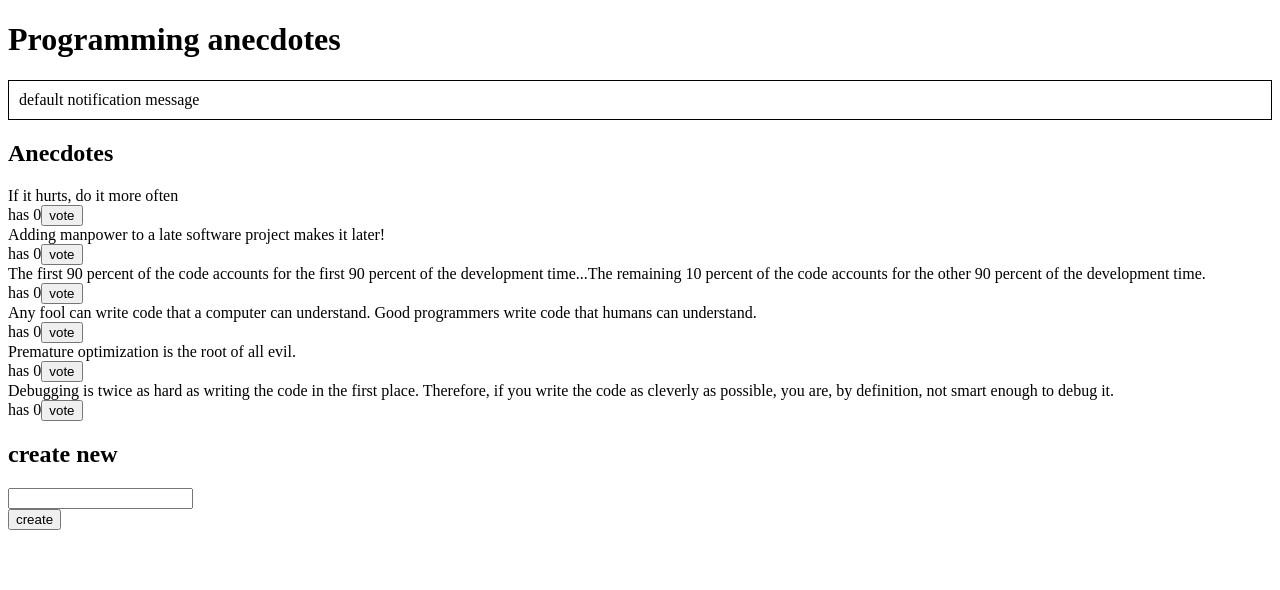
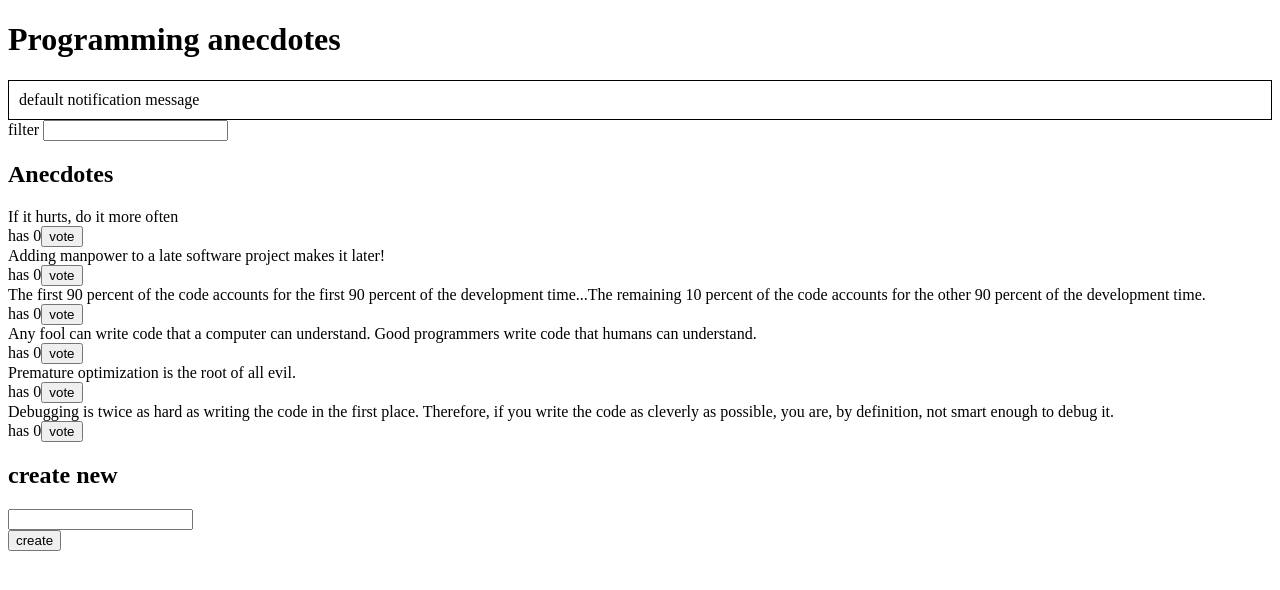
Before and after one commit to liamkar/fullstack-course, a React (Create React App) app in the folder 6-harkat/redux-anecdotes-v2/: page / in a window 1280 px wide. Shown: the top 590 px of the page. Built offline with nearby package versions, Linux system fonts and the light colour scheme.

Commit message:
6.5. add filter

```diff
--- a/6-harkat/redux-anecdotes-v2/src/App.js
+++ b/6-harkat/redux-anecdotes-v2/src/App.js
@@ -2,6 +2,7 @@ import React from 'react'
 import Notification from './components/Notification'
 import AnecdoteForm from './components/AnecdoteForm'
 import AnecdoteList from './components/AnecdoteList'
+import Filter from './components/Filter'
 
 class App extends React.Component {
 
@@ -11,6 +12,7 @@ class App extends React.Component {
       <div>
         <h1>Programming anecdotes</h1>
         <Notification store={this.props.store} />
+        <Filter store={this.props.store} />
         <AnecdoteList store={this.props.store} />
         <AnecdoteForm store={this.props.store} />
       </div>
--- a/6-harkat/redux-anecdotes-v2/src/components/AnecdoteList.js
+++ b/6-harkat/redux-anecdotes-v2/src/components/AnecdoteList.js
@@ -14,25 +14,28 @@ class AnecdoteList extends React.Component {
     setTimeout(() => {
       this.props.store.dispatch(notificationRemove())
     }, 5000)
-
-
-    /*
-    this.props.store.dispatch({
-      type: 'CREATE',
-      content
-    })
-    */
-
-    //e.target.anecdote.value = ''
   }
 
 
   render() {
-    const anecdotes = this.props.store.getState().anecdotes
+    const anecdotesToShow = () => {
+      const { anecdotes, filter } = this.props.store.getState()
+      if (!filter) {
+        return anecdotes
+      }
+
+      console.log('just before filtering the anecdotes')
+      console.log('filter is',filter)
+      const result = anecdotes.filter(anecdote => anecdote.content.includes(filter) )
+
+      return result
+    }
+
+
     return (
       <div>
         <h2>Anecdotes</h2>
-        {anecdotes.sort((a, b) => b.votes - a.votes).map(anecdote =>
+        {anecdotesToShow().sort((a, b) => b.votes - a.votes).map(anecdote =>
           <div key={anecdote.id}>
             <div name="name">
               {anecdote.content}
--- /dev/null
+++ b/6-harkat/redux-anecdotes-v2/src/components/Filter.js
@@ -0,0 +1,29 @@
+import React from 'react'
+
+/*
+import { anecdoteVote } from './../reducers/anecdoteReducer'
+import { notificationSetting } from './../reducers/notificationReducer'
+import { notificationRemove } from './../reducers/notificationReducer'
+*/
+
+import { filterChange } from './../reducers/filterReducer'
+
+class Filter extends React.Component {
+    handleChange = (event) => {
+      // input-kentän arvo muuttujassa event.target.value
+      this.props.store.dispatch(filterChange(event.target.value))
+    }
+    render() {
+      const style = {
+        marginBottom: 10
+      }
+
+      return (
+        <div style={style}>
+          filter <input onChange={this.handleChange}/>
+        </div>
+      )
+    }
+  }
+
+export default Filter
--- a/6-harkat/redux-anecdotes-v2/src/index.js
+++ b/6-harkat/redux-anecdotes-v2/src/index.js
@@ -6,10 +6,12 @@ import App from './App';
 //import store from './store'
 import anecdoteReducer from './reducers/anecdoteReducer'
 import notificationReducer from './reducers/notificationReducer'
+import filterReducer from './reducers/filterReducer'
 
 const reducer = combineReducers({
   anecdotes: anecdoteReducer,
-  notification: notificationReducer
+  notification: notificationReducer,
+  filter: filterReducer
 })
 
 const store = createStore(reducer)
--- /dev/null
+++ b/6-harkat/redux-anecdotes-v2/src/reducers/filterReducer.js
@@ -0,0 +1,18 @@
+const filterReducer = (state = '', action) => {
+    console.log('ACTION: ', action)
+    switch (action.type) {
+    case 'SET_FILTER':
+      return action.filter
+    default:
+      return state
+    }
+  }
+
+  export const filterChange = (filter) => {
+    return {
+      type: 'SET_FILTER',
+      filter
+    }
+  }
+
+  export default filterReducer
```
